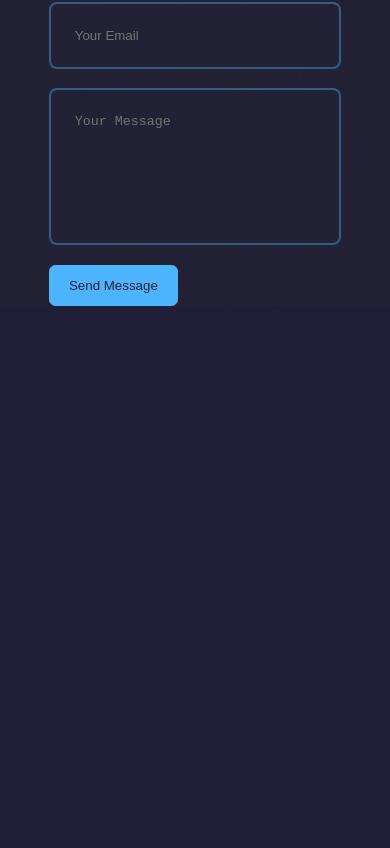
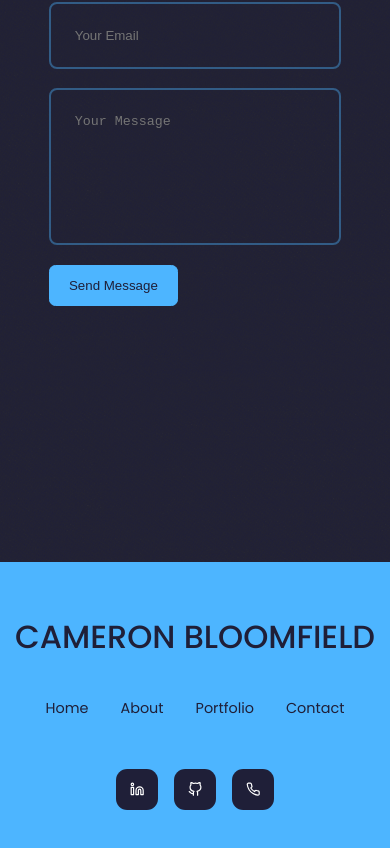
Before and after one commit to Cam-Bloom/Portfolio-Website, a React (Vite) app in the folder portfolio-website/: page / in a window 390 px wide. Shown: the part 4452-5300 px from the top of the page. Before the commit the page ends 4758 px from the top, so only its background shows below. Built offline with nearby package versions, Linux system fonts and the light colour scheme.

Commit message:
Footer V1complete

```diff
--- a/portfolio-website/src/App.css
+++ b/portfolio-website/src/App.css
@@ -92,8 +92,8 @@ nav a:hover{
 }
 
 nav a.active{
-    background-color: var(--colour-bg);
-    color: var(--colour--white);
+    background-color: var(--colour-primary);
+    color: var(--colour-bg);
 }
 
 /* ABOUT */
@@ -262,6 +262,57 @@ input, textarea{
     resize: none;
     color: var(--colour--white);
 }
+
+/* FOOTER */
+
+.footer{
+    background-color: var(--colour-primary);
+    padding: 3rem 0;
+    text-align: center;
+    font-size: 0.9rem;
+    margin-top: 16rem;
+}
+
+footer a {
+    color: var(--colour-bg);
+}
+
+.footer_name_logo{
+    font-size: 2rem;
+    font-weight: 500;
+    margin-bottom: 2rem;
+    display: inline-block;
+}
+
+.permalinks {
+    display: flex;
+    flex-wrap: wrap;
+    justify-content: center;
+    gap: 2rem;
+    margin: 0 auto 3rem;
+}
+
+.footer_socials{
+    display: flex;
+    justify-content: center;
+    gap: 1rem;
+    margin-bottom: 7rem;
+}
+
+.footer_socials a{
+    background-color: var(--colour-bg);
+    color: var(--colour--white);
+    padding: 0.8rem;
+    border-radius: 0.7rem;
+    display: flex;
+    border: 1px solid transparent;
+}
+
+.footer_socials a:hover{
+    background: transparent;
+    color: var(--colour-bg);
+    border-color: var(--colour-bg);
+}
 /* MEDIA QUERIES */
 
 @media screen and (max-width: 1024px) and (min-height: 800px) {
@@ -292,9 +343,6 @@ input, textarea{
         gap: 1.2rem;
     }
 
-    #portfolio{
-        height: auto;
-    }
 
 
 }
--- a/portfolio-website/src/App.jsx
+++ b/portfolio-website/src/App.jsx
@@ -1,6 +1,7 @@
 import './App.css'
 import About from './components/About'
 import Contact from './components/Contact'
+import Footer from './components/Footer'
 import Header from './components/Header'
 import Navbar from './components/Navbar'
 import Portfolio from './components/Portfolio'
@@ -8,11 +9,12 @@ import Portfolio from './components/Portfolio'
 function App() {
   return (
     <div>
-      <Header></Header>
-      <Navbar></Navbar>
-      <About></About>
-      <Portfolio></Portfolio>
-      <Contact></Contact>
+      <Header/>
+      <Navbar/>
+      <About/>
+      <Portfolio/>
+      <Contact/>
+      <Footer/>
     </div>
   )
 }
--- /dev/null
+++ b/portfolio-website/src/components/Footer.jsx
@@ -0,0 +1,40 @@
+import { FiLinkedin, FiGithub, FiPhone } from "react-icons/fi";
+
+const Footer = () => {
+	return (
+		<footer className="footer">
+			<a href="#" className="footer_name_logo">
+				CAMERON BLOOMFIELD
+			</a>
+
+			<ul className="permalinks">
+				<li>
+					<a href="#">Home</a>
+				</li>
+				<li>
+					<a href="#about">About</a>
+				</li>
+				<li>
+					<a href="#portfolio">Portfolio</a>
+				</li>
+				<li>
+					<a href="#contact">Contact</a>
+				</li>
+			</ul>
+
+			<div className="footer_socials">
+				<a href="">
+					<FiLinkedin />
+				</a>
+				<a href="">
+					<FiGithub />
+				</a>
+				<a href="">
+					<FiPhone />
+				</a>
+			</div>
+		</footer>
+	);
+};
+
+export default Footer;
--- a/portfolio-website/src/index.css
+++ b/portfolio-website/src/index.css
@@ -56,7 +56,7 @@ h1{
 }
 
 section{
-    margin-top: 8rem;
+    margin-top: 16rem;
     height: auto;
 }
 
```
Also changed, not shown: portfolio-website/src/components/HeaderSocials.jsx (+18 -15 lines).
